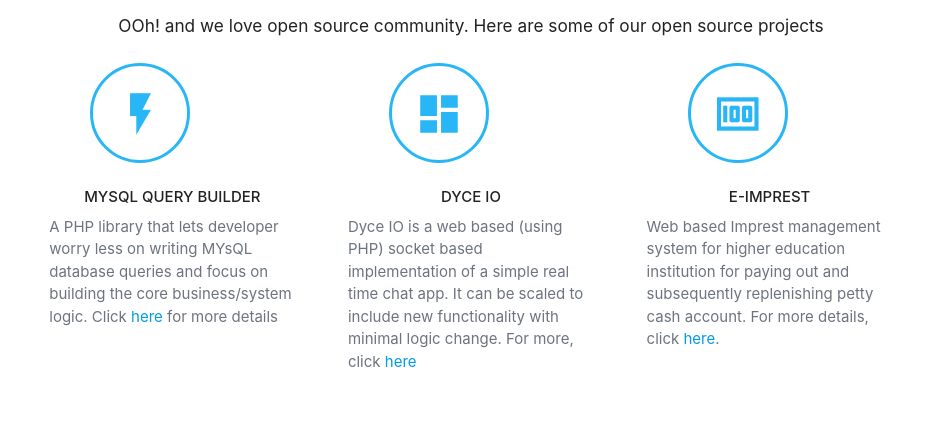
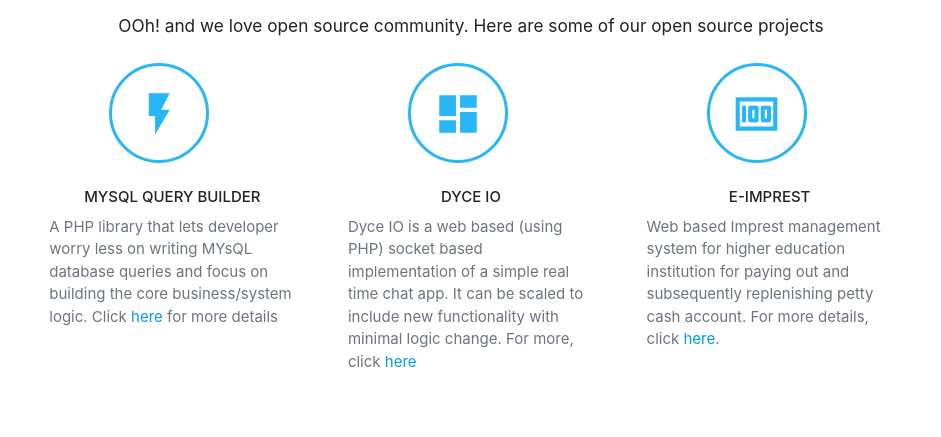
Before and after one commit to murage-poc/techelite, a website: page index.html in a window 1280 px wide. Shown: the part 967-1404 px from the top of the page, without its empty margins (169-1110 px from the left). Drawn offline with Linux system fonts and the light colour scheme.

Commit message:
UI modification @ icon on open source projects

```diff
--- a/assets/css/styles.sass
+++ b/assets/css/styles.sass
@@ -69,6 +69,9 @@
 @media only screen and (min-width: 0)
   .project-container .featured-icon
     margin: 0 105px 0 auto
+
+.featured-icon.light-blue-text
+  margin: 0 60px auto
 
 .section#contact
   margin-top: -20px
```
Also changed, not shown: assets/css/styles.css, 1 other file.
